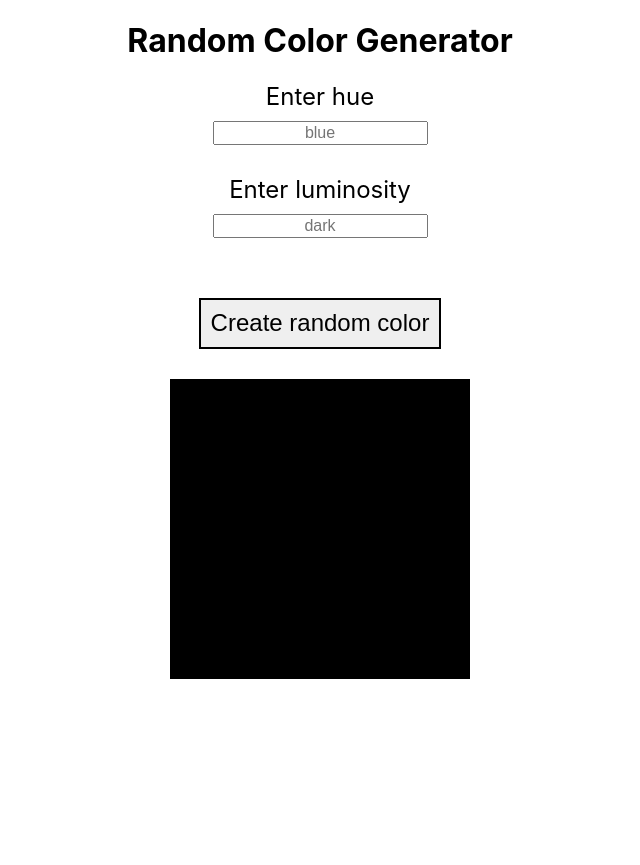
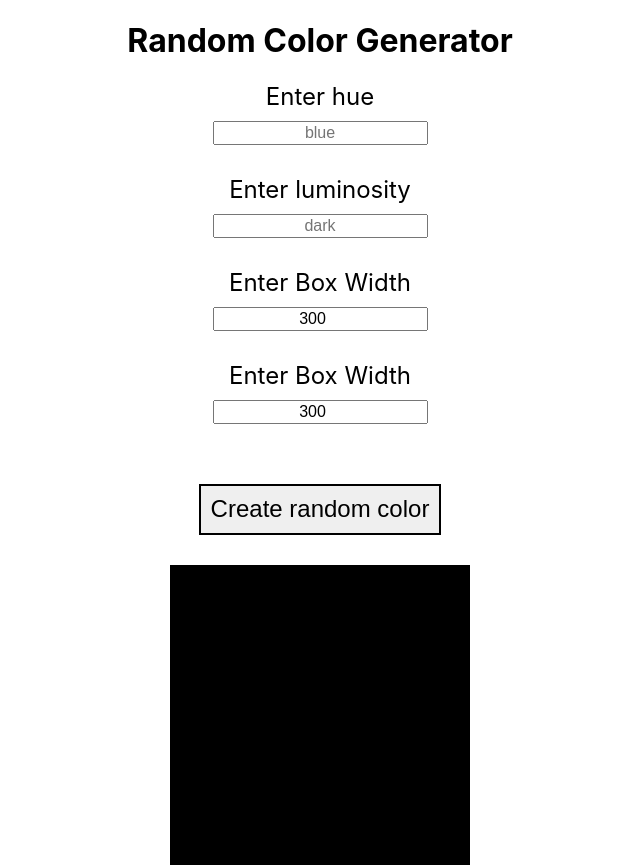
Before and after one commit to awoeger/react-random-color-generator, a React (Create React App) app: page / in a window 1280 px wide. Shown: the whole page, without its empty margins (320-960 px from the left). Before the commit the page ends 800 px from the top, so only its background shows below. Built offline with nearby package versions, Linux system fonts and the light colour scheme; the HTML template or start-up script is replaced by a standard one.

Commit message:
Add width and height functionality

```diff
--- a/src/App.js
+++ b/src/App.js
@@ -7,6 +7,8 @@ import Input from './Input.js';
 function App() {
   const [userHue, setUserHue] = useState('');
   const [userLuminosity, setUserLuminosity] = useState('');
+  const [userBoxWidth, setUserBoxWidth] = useState(300);
+  const [userBoxLength, setUserBoxLength] = useState(300);
   const [color, setColor] = useState('#000000');
 
   const handleRandomizeClick = () => {
@@ -16,6 +18,8 @@ function App() {
         hue: userHue,
       }),
     );
+    setUserBoxWidth(userBoxWidth + 1);
+    setUserBoxLength(userBoxLength + 1);
   };
   return (
     <>
@@ -27,8 +31,17 @@ function App() {
         userLuminosity={userLuminosity}
         handleRandomizeClick={handleRandomizeClick}
         color={color}
+        userBoxWidth={userBoxWidth}
+        userBoxLength={userBoxLength}
+        setUserBoxLength={setUserBoxLength}
+        setUserBoxWidth={setUserBoxWidth}
       />
-      <Button handleRandomizeClick={handleRandomizeClick} color={color} />
+      <Button
+        handleRandomizeClick={handleRandomizeClick}
+        color={color}
+        userBoxWidth={userBoxWidth}
+        userBoxLength={userBoxLength}
+      />
     </>
   );
 }
--- a/src/Button.js
+++ b/src/Button.js
@@ -10,8 +10,8 @@ export default function Button(props) {
         className="color-box"
         style={{
           backgroundColor: props.color,
-          width: '300px',
-          height: '300px',
+          width: props.userBoxWidth + 'px',
+          height: props.userBoxLength + 'px',
         }}
       >
         <h2>{props.color}</h2>
--- a/src/Input.js
+++ b/src/Input.js
@@ -1,5 +1,3 @@
-import React, { useState } from 'react';
-
 export default function Input(props) {
   function handleChangeHue(event) {
     props.setUserHue(event.currentTarget.value);
@@ -7,6 +5,14 @@ export default function Input(props) {
 
   function handleChangeLuminosity(event) {
     props.setUserLuminosity(event.currentTarget.value);
+  }
+
+  function handleChangeBoxWidth(event) {
+    props.setUserBoxWidth(event.currentTarget.value);
+  }
+
+  function handleChangeBoxLength(event) {
+    props.setUserBoxLength(event.currentTarget.value);
   }
 
   return (
@@ -27,6 +33,22 @@ export default function Input(props) {
         value={props.userLuminosity}
         onChange={handleChangeLuminosity}
       />
+      <label htmlFor="boxWidth">Enter Box Width</label>
+      <input
+        type="number"
+        id="boxWidth"
+        placeholder="30"
+        value={props.userBoxWidth}
+        onChange={handleChangeBoxWidth}
+      />
+      <label htmlFor="boxLength">Enter Box Width</label>
+      <input
+        type="number"
+        id="boxLength"
+        placeholder="30"
+        value={props.userBoxLength}
+        onChange={handleChangeBoxLength}
+      />
     </div>
   );
 }
```
